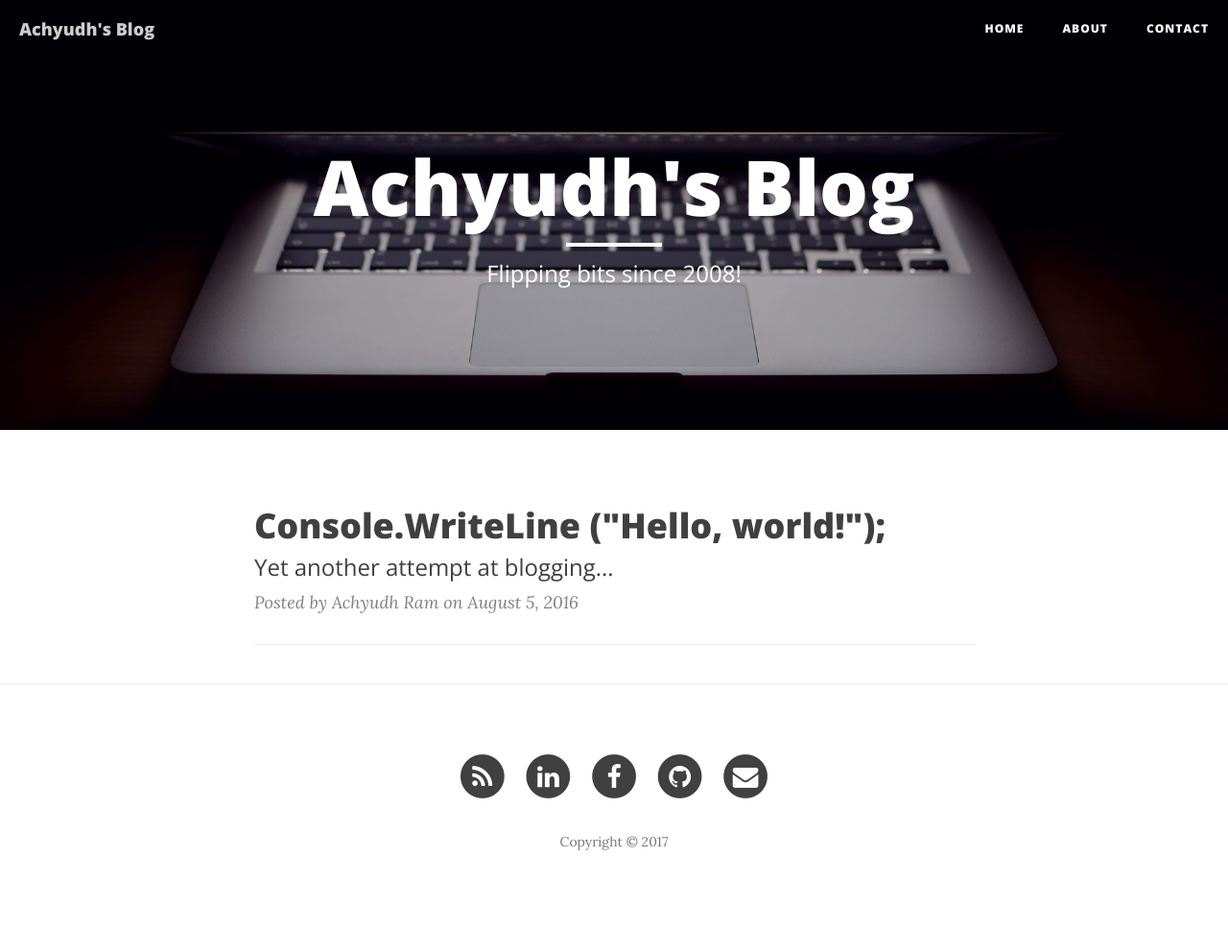
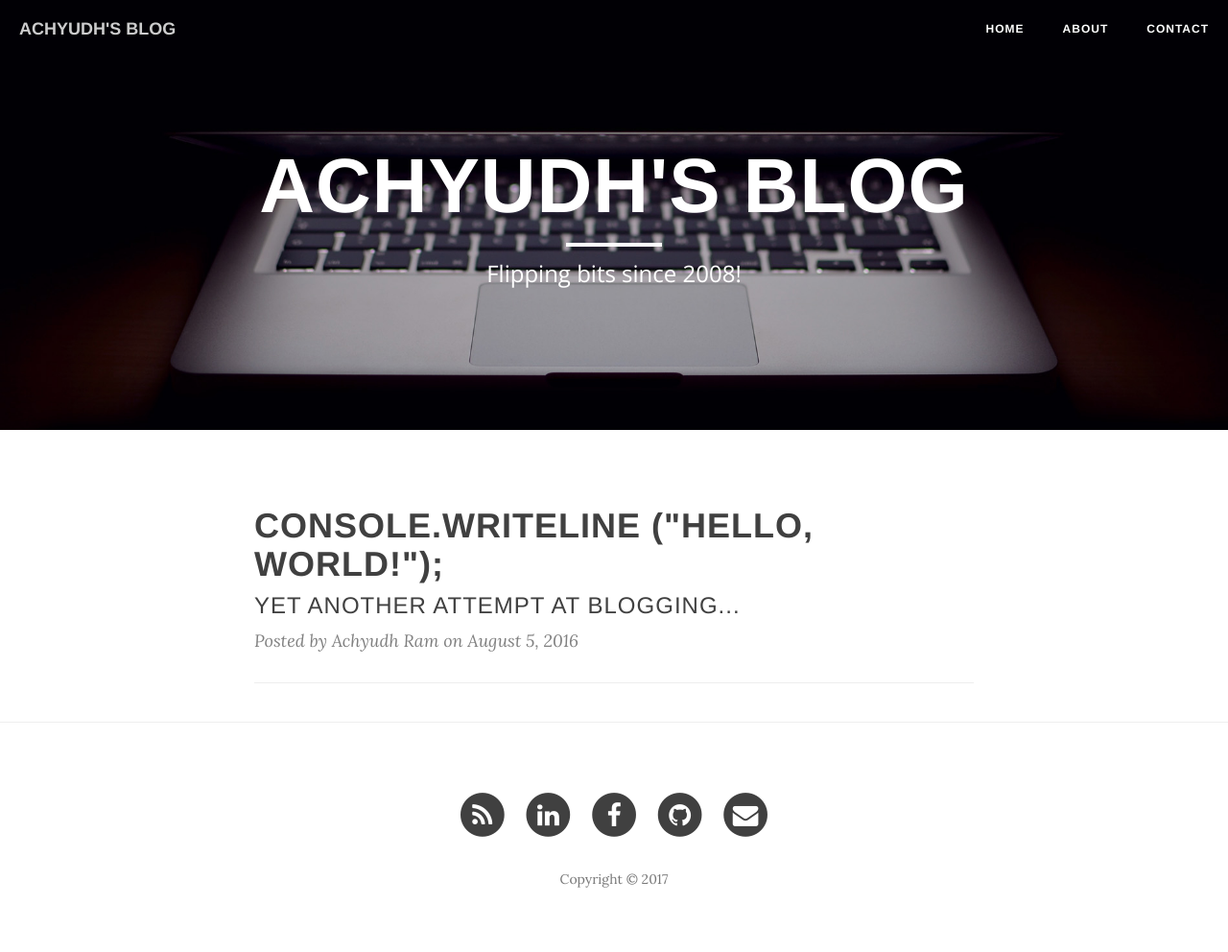
Before and after one commit to achyudh/blog, a Jekyll site: the page built from index.html, in a window 1280 px wide. Shown: the whole page at 96% size. Built offline with Jekyll 4.4.1, drawn with Linux system fonts in a browser that asks for light colours; nearby versions of some CDN libraries; the list of posts is cut into pages by our own code; before the commit the page ends 953 px from its top, so only the background shows below that.

Commit message:
Update fonts

```diff
--- a/css/clean-blog.css
+++ b/css/clean-blog.css
@@ -5,7 +5,7 @@
  */
 
 body {
-  font-family: 'Lora', 'Times New Roman', serif;
+  font-family: Lora,"Helvetica Neue",Helvetica,Arial,sans-serif;
   font-size: 20px;
   color: #404040;
 }
@@ -22,8 +22,10 @@ h3,
 h4,
 h5,
 h6 {
-  font-family: 'Open Sans', 'Helvetica Neue', Helvetica, Arial, sans-serif;
-  font-weight: 800;
+  text-transform: uppercase;
+  font-family: Montserrat,"Helvetica Neue",Helvetica,Arial,sans-serif;
+  font-weight: 700;
+  letter-spacing: 1px;
 }
 a {
   color: #404040;
@@ -53,10 +55,11 @@ hr.small {
   left: 0;
   width: 100%;
   z-index: 3;
-  font-family: 'Open Sans', 'Helvetica Neue', Helvetica, Arial, sans-serif;
+  text-transform: uppercase;
+  font-family: Montserrat,"Helvetica Neue",Helvetica,Arial,sans-serif;
 }
 .navbar-custom .navbar-brand {
-  font-weight: 800;
+  font-weight: 700;
 }
 .navbar-custom .nav li a {
   text-transform: uppercase;
@@ -327,8 +330,8 @@ form .row:first-child .floating-label-form-group {
   border-top: 1px solid #eeeeee;
 }
 .btn {
-  font-family: 'Open Sans', 'Helvetica Neue', Helvetica, Arial, sans-serif;
   text-transform: uppercase;
+  font-family: Montserrat,"Helvetica Neue",Helvetica,Arial,sans-serif;
   font-size: 14px;
   font-weight: 800;
   letter-spacing: 1px;
```
